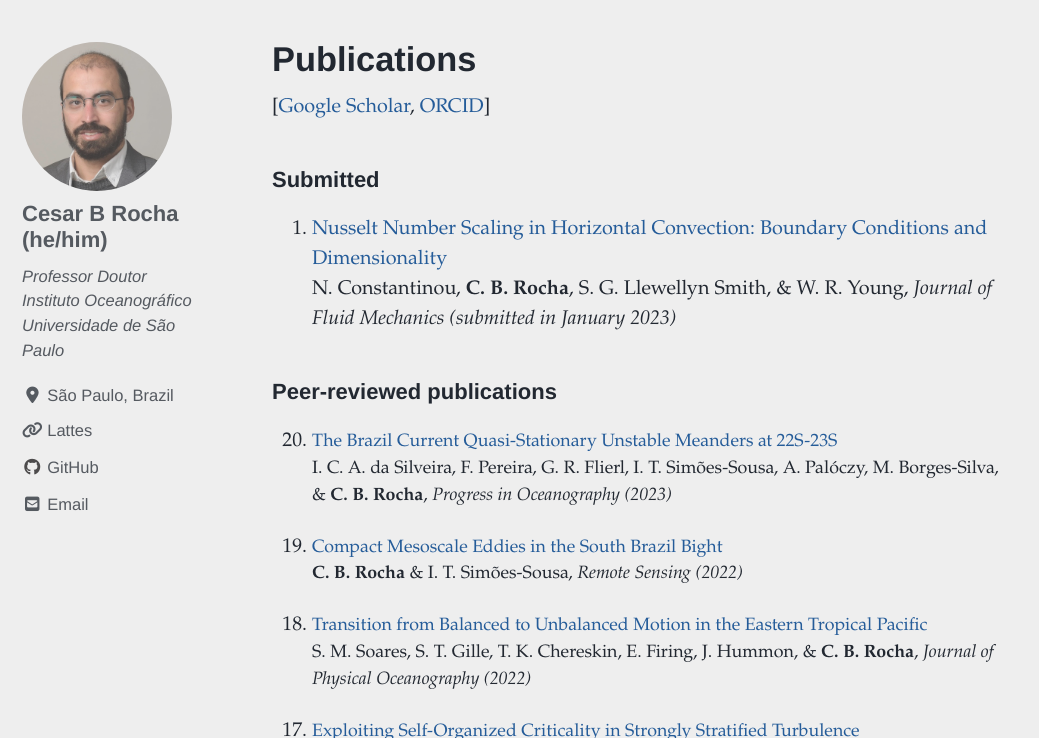
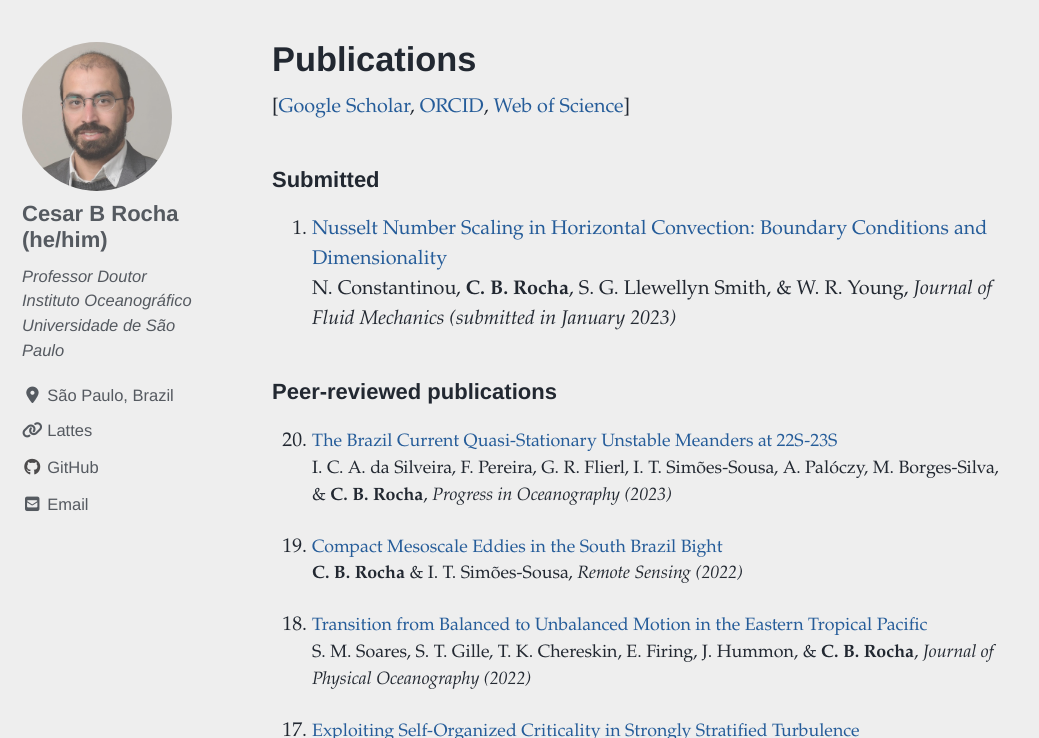
Before and after one commit to cesar-rocha/cesar-rocha.github.io, a Jekyll site: the page built from _pages/publications.md, in a window 1280 px wide and 900 px high, scrolled down 921 px, cut to the strip 162-900 px from the top of the window. Shown: the whole strip, without its empty margins (0-1039 px from the left). Built offline with Jekyll 4.4.1, drawn with Linux system fonts in a browser that asks for light colours; cached includes are drawn as plain includes; nearby versions of some CDN libraries.

Commit message:
add link to web of science profile

```diff
--- a/_pages/publications.md
+++ b/_pages/publications.md
@@ -6,7 +6,7 @@ header:
   image: /assets/images/vorticity.png
 ---
 
-[[Google Scholar](https://scholar.google.com/citations?user=7U3g940AAAAJ&hl=pt-BR&oi=ao), [ORCID](https://orcid.org/0000-0003-4063-5468)]
+[[Google Scholar](https://scholar.google.com/citations?user=7U3g940AAAAJ&hl=pt-BR&oi=ao), [ORCID](https://orcid.org/0000-0003-4063-5468), [Web of Science](https://www.webofscience.com/wos/author/record/AAH-9720-2019)]
 
 
 ### Submitted
```
